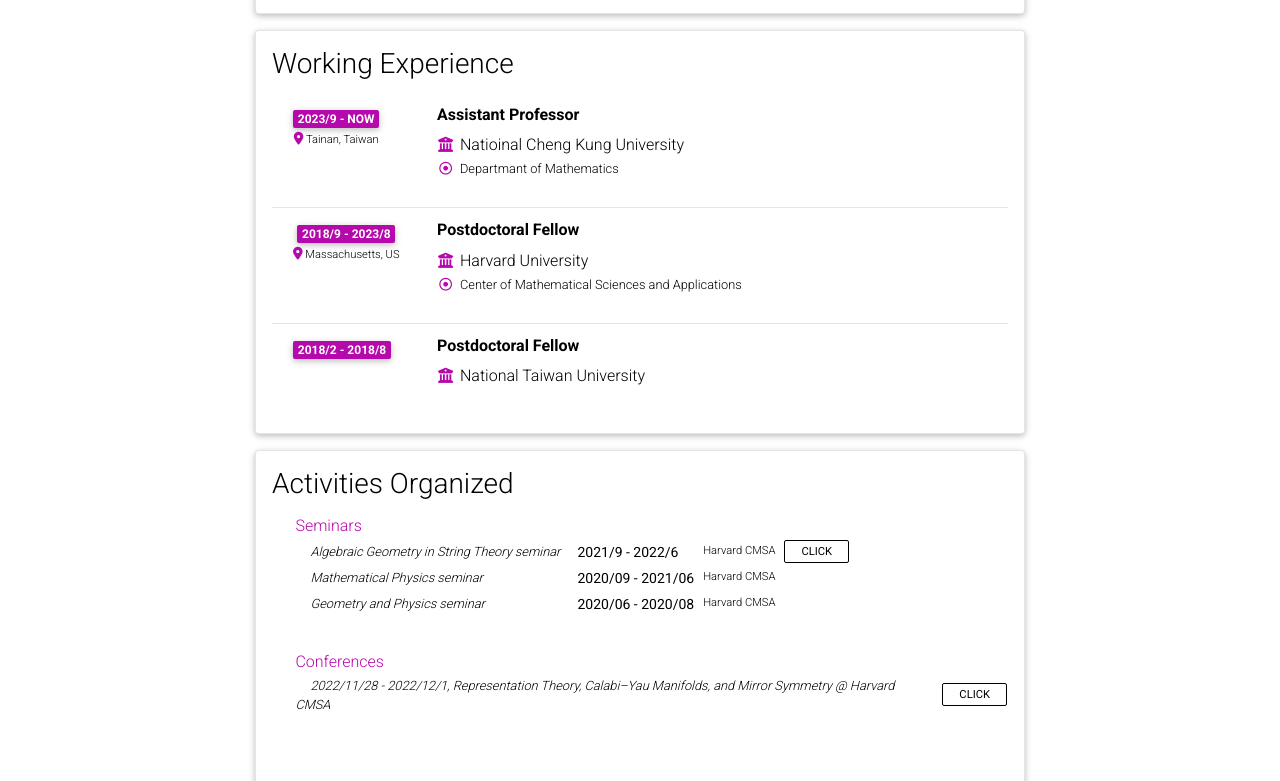
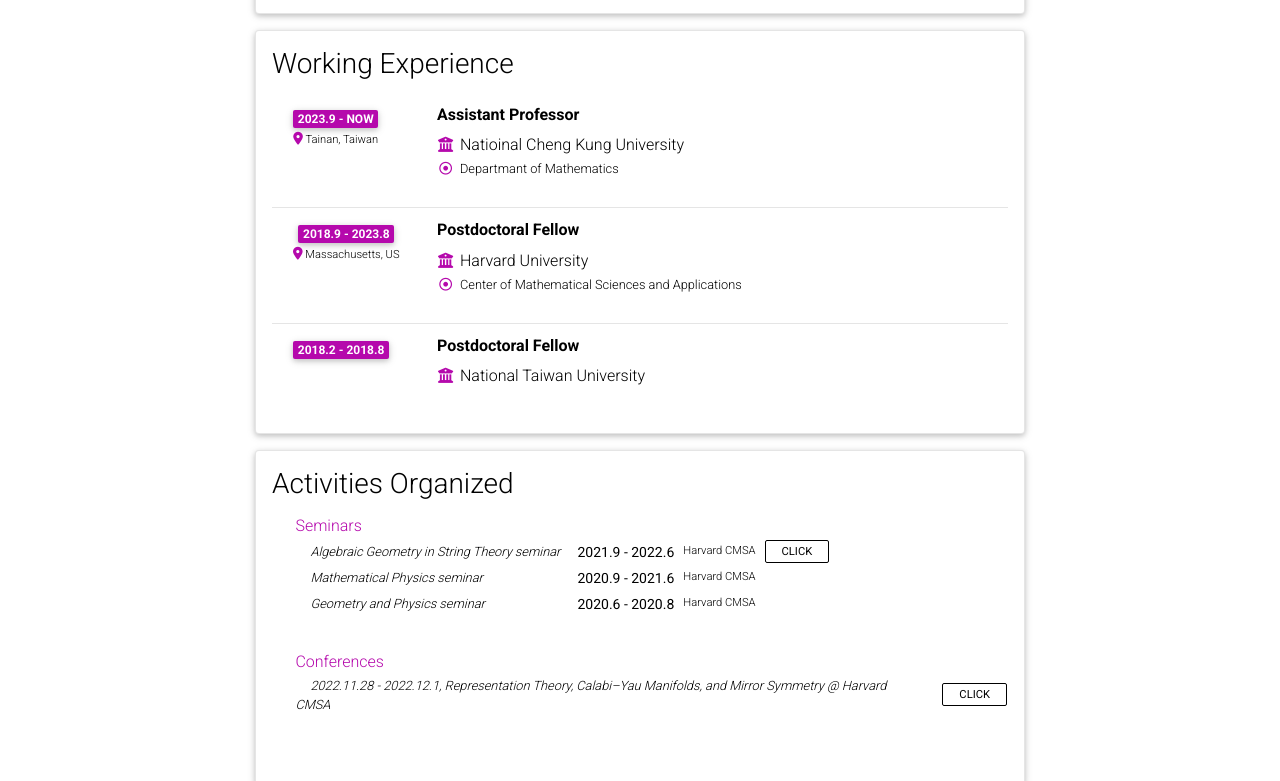
Before and after one commit to yusd24/yusd24.github.io-, a Jekyll site: the page built from _pages/cv.md, in a window 1280 px wide and 1400 px high, scrolled down 424 px. Shown: the part 505-1286 px from the top of the window. Built offline with Jekyll 4.4.1, drawn with Linux system fonts in a browser that asks for light colours; comment, search, counter and statistics services are not loaded; a style sheet for code colours, icons or effects is not loaded.

Commit message:
Update cv.yml

```diff
--- a/_data/cv.yml
+++ b/_data/cv.yml
@@ -31,17 +31,17 @@
   contents:
     - title: Assistant Professor
       institution: Natioinal Cheng Kung University
-      year: 2023/9 - NOW
+      year: 2023.9 - NOW
       department: Departmant of Mathematics
       location: Tainan, Taiwan
     - title: Postdoctoral Fellow
       institution: Harvard University
       department: Center of Mathematical Sciences and Applications
       location: Massachusetts, US
-      year: 2018/9 - 2023/8
+      year: 2018.9 - 2023.8
     - title: Postdoctoral Fellow
       institution: National Taiwan University
-      year: 2018/2 - 2018/8
+      year: 2018.2 - 2018.8
       description:
 
 - title: Activities Organized
@@ -51,18 +51,18 @@
       items:
       - name: Algebraic Geometry in String Theory seminar
         school: Harvard CMSA
-        time: 2021/9 - 2022/6
+        time: 2021.9 - 2022.6
         link: https://cmsa.fas.harvard.edu/event_category/algebraic-geometry-in-string-theory/
         linkname: CLICK
       - name: Mathematical Physics seminar
-        time: 2020/09 - 2021/06
+        time: 2020.9 - 2021.6
         school: Harvard CMSA
       - name: Geometry and Physics seminar
-        time: 2020/06 - 2020/08
+        time: 2020.6 - 2020.8
         school: Harvard CMSA
     - category: Conferences
       items:
-      - name: 2022/11/28 - 2022/12/1, Representation Theory, Calabi–Yau Manifolds, and Mirror Symmetry @ Harvard CMSA
+      - name: 2022.11.28 - 2022.12.1, Representation Theory, Calabi–Yau Manifolds, and Mirror Symmetry @ Harvard CMSA
         link: https://cmsa.fas.harvard.edu/event/representation-theory-calabi-yau-manifolds-and-mirror-symmetry/
         linkname: CLICK
       - name:
```
